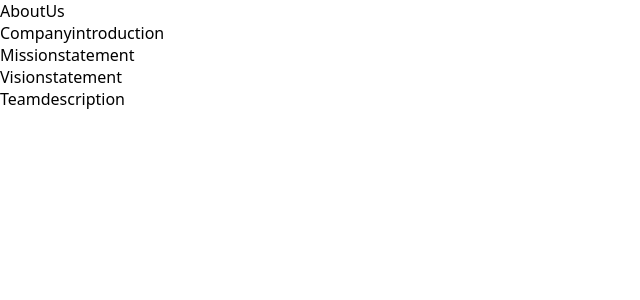
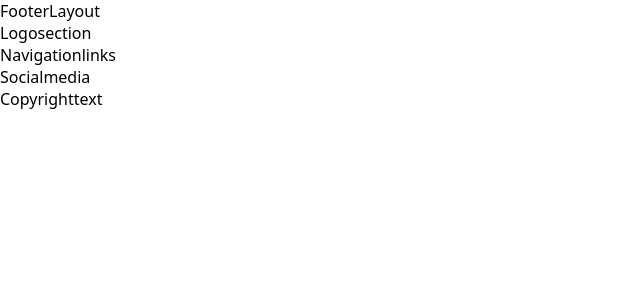
Before and after one commit to EshwarRao717/PRACTICE-SET01, a React (Vite) app: page / in a window 1280 px wide. Shown: the top 300 px of the page, without its empty margins (0-640 px from the left). Built offline with nearby package versions, Linux system fonts and the light colour scheme.

Commit message:
11Footer-Layout

```diff
--- a/src/App.jsx
+++ b/src/App.jsx
@@ -1,4 +1,5 @@
-import AboutUs from "./Component.jsx/AboutUs"
+import FooterLayout from "./Component.jsx/FooterLayout"
+
 
 
 
@@ -8,7 +9,7 @@ import AboutUs from "./Component.jsx/AboutUs"
 const App = () => {
   return (
     <div >
-<AboutUs/>
+<FooterLayout/>
     </div>
   )
 }
--- a/src/Component.jsx/AboutUs.jsx
+++ /dev/null
@@ -1,18 +0,0 @@
-import React from 'react'
-import Companyintroduction from './Companyintroduction'
-import Missionstatement from './Missionstatement'
-import Visionstatement from './Visionstatement'
-import Teamdescription from './Teamdescription'
-
-const AboutUs = () => {
-  return (
-    <div>AboutUs
-        <Companyintroduction/>
-        <Missionstatement/>
-        <Visionstatement/>
-        <Teamdescription/>
-    </div>
-  )
-}
-
-export default AboutUs
--- a/src/Component.jsx/Companyintroduction.jsx
+++ /dev/null
@@ -1,9 +0,0 @@
-import React from 'react'
-
-const Companyintroduction = () => {
-  return (
-    <div>Companyintroduction</div>
-  )
-}
-
-export default Companyintroduction
--- /dev/null
+++ b/src/Component.jsx/Copyrighttext.jsx
@@ -0,0 +1,9 @@
+import React from 'react'
+
+const Copyrighttext = () => {
+  return (
+    <div>Copyrighttext</div>
+  )
+}
+
+export default Copyrighttext
--- /dev/null
+++ b/src/Component.jsx/FooterLayout.jsx
@@ -0,0 +1,18 @@
+import React from 'react'
+import Logosection from './Logosection'
+import Navigationlinks from './Navigationlinks'
+import Socialmedia from './Socialmedia'
+import Copyrighttext from './Copyrighttext'
+
+const FooterLayout = () => {
+  return (
+    <div>FooterLayout
+        <Logosection/>
+        <Navigationlinks/>
+        <Socialmedia/>
+        <Copyrighttext/>
+    </div>
+  )
+}
+
+export default FooterLayout
--- /dev/null
+++ b/src/Component.jsx/Logosection.jsx
@@ -0,0 +1,9 @@
+import React from 'react'
+
+const Logosection = () => {
+  return (
+    <div>Logosection</div>
+  )
+}
+
+export default Logosection
--- a/src/Component.jsx/Missionstatement.jsx
+++ /dev/null
@@ -1,9 +0,0 @@
-import React from 'react'
-
-const Missionstatement = () => {
-  return (
-    <div>Missionstatement</div>
-  )
-}
-
-export default Missionstatement
--- /dev/null
+++ b/src/Component.jsx/Navigationlinks.jsx
@@ -0,0 +1,9 @@
+import React from 'react'
+
+const Navigationlinks = () => {
+  return (
+    <div>Navigationlinks</div>
+  )
+}
+
+export default Navigationlinks
--- /dev/null
+++ b/src/Component.jsx/Socialmedia.jsx
@@ -0,0 +1,9 @@
+import React from 'react'
+
+const Socialmedia = () => {
+  return (
+    <div>Socialmedia</div>
+  )
+}
+
+export default Socialmedia
--- a/src/Component.jsx/Teamdescription.jsx
+++ /dev/null
@@ -1,9 +0,0 @@
-import React from 'react'
-
-const Teamdescription = () => {
-  return (
-    <div>Teamdescription</div>
-  )
-}
-
-export default Teamdescription
--- a/src/Component.jsx/Visionstatement.jsx
+++ /dev/null
@@ -1,9 +0,0 @@
-import React from 'react'
-
-const Visionstatement = () => {
-  return (
-    <div>Visionstatement</div>
-  )
-}
-
-export default Visionstatement
```
